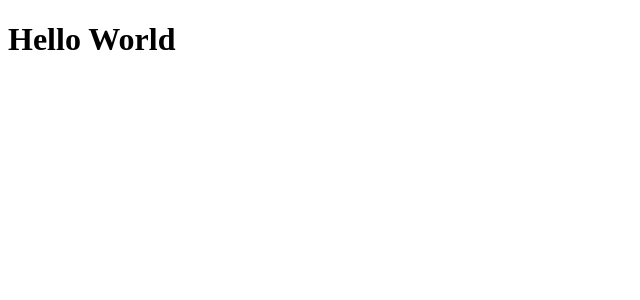
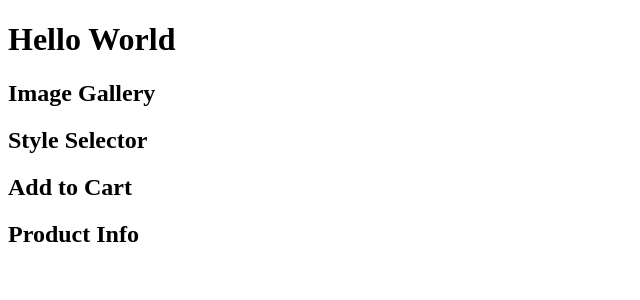
Before and after one commit to Hackreactor-Quantum-of-Solace/Project-Atelier, a React app: page / in a window 1280 px wide. Shown: the top 300 px of the page, without its empty margins (0-640 px from the left). Built offline with nearby package versions, Linux system fonts and the light colour scheme; the HTML template or start-up script is replaced by a standard one.

Commit message:
Render subcomponents of overview

```diff
--- a/client/src/components/App.jsx
+++ b/client/src/components/App.jsx
@@ -1,4 +1,5 @@
 import React from 'react';
+import Overview from './Overview.jsx';
 
 export default class App extends React.Component {
   constructor(props) {
@@ -7,7 +8,10 @@ export default class App extends React.Component {
 
   render() {
     return (
-      <h1>Hello World</h1>
+      <div>
+        <h1>Hello World</h1>
+        <Overview />
+      </div>
     );
   }
 };
--- a/client/src/components/Overview.jsx
+++ b/client/src/components/Overview.jsx
@@ -0,0 +1,23 @@
+import React from 'react';
+
+import AddToCart from './overview/AddToCart.jsx';
+import ImageGallery from './overview/ImageGallery.jsx';
+import ProductInfo from './overview/ProductInfo.jsx';
+import StyleSelector from './overview/StyleSelector.jsx';
+
+export default class Overview extends React.Component {
+  constructor(props) {
+    super(props);
+  }
+
+  render() {
+    return (
+      <div className="overview-container">
+        <ImageGallery />
+        <StyleSelector />
+        <AddToCart />
+        <ProductInfo />
+      </div>
+    );
+  }
+}
--- a/client/src/components/overview/AddToCart.jsx
+++ b/client/src/components/overview/AddToCart.jsx
@@ -0,0 +1,7 @@
+export default function() {
+  return (
+    <div className="add-to-cart">
+      <h2>Add to Cart</h2>
+    </div>
+  );
+}
--- a/client/src/components/overview/ImageGallery.jsx
+++ b/client/src/components/overview/ImageGallery.jsx
@@ -0,0 +1,7 @@
+export default function() {
+  return (
+    <div className="image-gallery">
+      <h2>Image Gallery</h2>
+    </div>
+  );
+}
--- a/client/src/components/overview/ProductInfo.jsx
+++ b/client/src/components/overview/ProductInfo.jsx
@@ -0,0 +1,7 @@
+export default function() {
+  return (
+    <div className="product-info">
+      <h2>Product Info</h2>
+    </div>
+  );
+}
--- a/client/src/components/overview/StyleSelector.jsx
+++ b/client/src/components/overview/StyleSelector.jsx
@@ -0,0 +1,7 @@
+export default function() {
+  return (
+    <div className="style-selector">
+      <h2>Style Selector</h2>
+    </div>
+  );
+}
```
